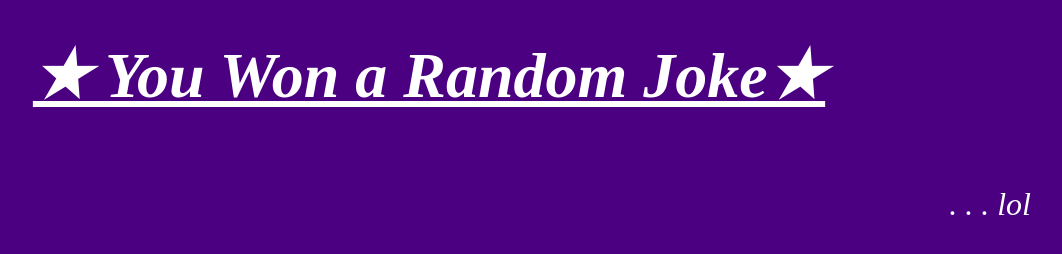
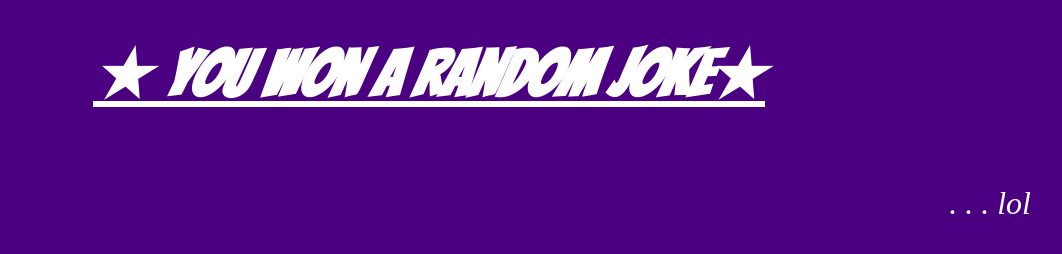
Before and after one commit to Raydenzzz/Crapository, a plain HTML site: page JokePage.html in a window 1280 px wide. Shown: the whole page, without its empty margins (211-1273 px from the left). Drawn offline with nearby package versions, Linux system fonts and the light colour scheme; no server answers.

Commit message:
Update JokePage.html

```diff
--- a/JokePage.html
+++ b/JokePage.html
@@ -1,4 +1,5 @@
 <html>
+        <link href="http://fonts.googleapis.com/css?family=Bangers" rel="stylesheet" type="text/css" />
 <head>
         <link rel="stylesheet" type="text/css" href="JokePage.CSS">
         <script src="https://ajax.googleapis.com/ajax/libs/jquery/3.2.1/jquery.min.js"></script>
```
